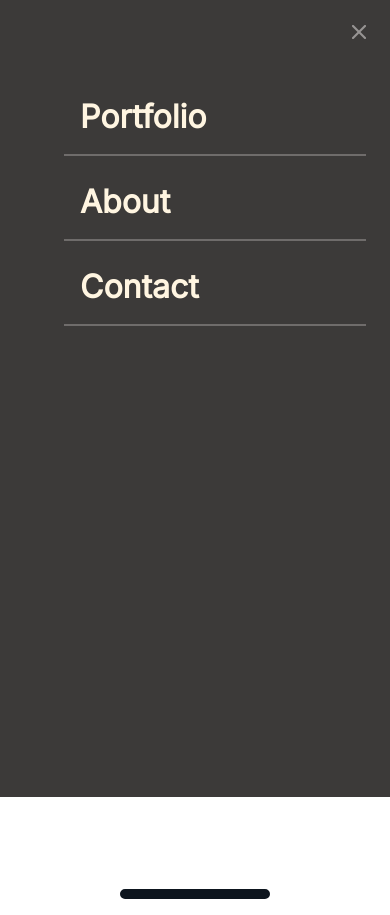
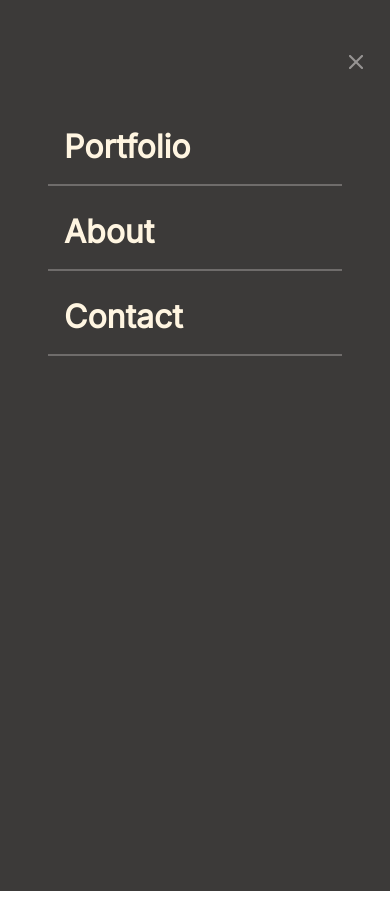
Before and after one commit to ahzamir/My-Portfolio-1, a plain HTML site: page index.html in a window 390 px wide. Both pictures are taken after a click on the picture 340 px from the left and 27 px from the top of the page. After the commit the page ends 891 px from the top, so only its background shows below. Drawn offline with Linux system fonts and the light colour scheme.

Commit message:
solving linters error

```diff
--- a/index.html
+++ b/index.html
@@ -325,17 +325,20 @@
         <ul class="input-list">
           <li>
             <label for="full-name">
-              <input id="full-name" class="input" type="text" maxlength="30" name="full-name" placeholder="Full name" required>
+              <input id="full-name" class="input" type="text" maxlength="30" name="full-name" placeholder="Full name"
+                required>
             </label>
           </li>
           <li>
             <label for="email-address">
-              <input id="email-address" class="input" type="email" name="email-address" placeholder="Email address" required>
+              <input id="email-address" class="input" type="email" name="email-address" placeholder="Email address"
+                required>
             </label>
           </li>
           <li>
             <label for="textarea">
-              <textarea id="textarea" class="input textarea" placeholder="Enter text here" maxlength="500" required></textarea>
+              <textarea id="textarea" class="input textarea" placeholder="Enter text here" maxlength="500"
+                required></textarea>
             </label>
           </li>
           <li class="submit-button">
@@ -358,9 +361,7 @@
       </ul>
     </div>
   </footer>
-  </div>
-  <section class="mobile-menu add">
-    <div class="mobile-menu-div add">
+    <div class="mobile-menu-div mobile-menu add">
       <div class="close" onclick="closeMenu()">
         <img src="images/close.png" alt="Menu" />
       </div>
@@ -373,10 +374,6 @@
         <li class="mobile-menu-li-2"></li>
       </ul>
     </div>
-    <div class="bottom-menu">
-      <div class="separator-menu"></div>
-    </div>
-  </section>
   <script src="index.js"></script>
 </body>
 
--- a/style.css
+++ b/style.css
@@ -10,6 +10,7 @@ body {
   background-color: #3c3a39;
   height: 55px;
   width: 100%;
+  position: fixed;
 }
 
 .link-to-pages {
@@ -47,7 +48,7 @@ body {
   font-family: 'Crete Round', serif;
   font-weight: 400;
   line-height: 64px;
-  margin: 0 0 12px 0;
+  margin: 120px 0 12px 0;
   width: 327px;
   height: 124px;
 }
@@ -779,14 +780,16 @@ ul {
 }
 
 .mobile-menu {
-  max-height: 812px;
+  height: 896px;
   background-color: #3c3a39;
   margin-top: -15px;
+  padding: 10px 24px 0 24px;
   display: none;
 }
 
 .mobile-menu-ul {
   list-style-type: none;
+  padding-left: 0;
 }
 
 .mobile-menu-li-1 {
@@ -807,19 +810,6 @@ ul {
 }
 
 .close {
-  padding: 40px 24px 12px 325px;
+  padding: 60px 24px 12px 325px;
   text-align: right;
 }
-
-.bottom-menu {
-  background-color: white;
-  margin-top: 479px;
-  padding-top: 40px;
-  padding-bottom: 8px;
-}
-
-.separator-menu {
-  margin: 44px 120px 8px 120px;
-  border: 5px solid #0d151e;
-  border-radius: 5px;
-}
```
Also changed, not shown: index.js (indentation only).
